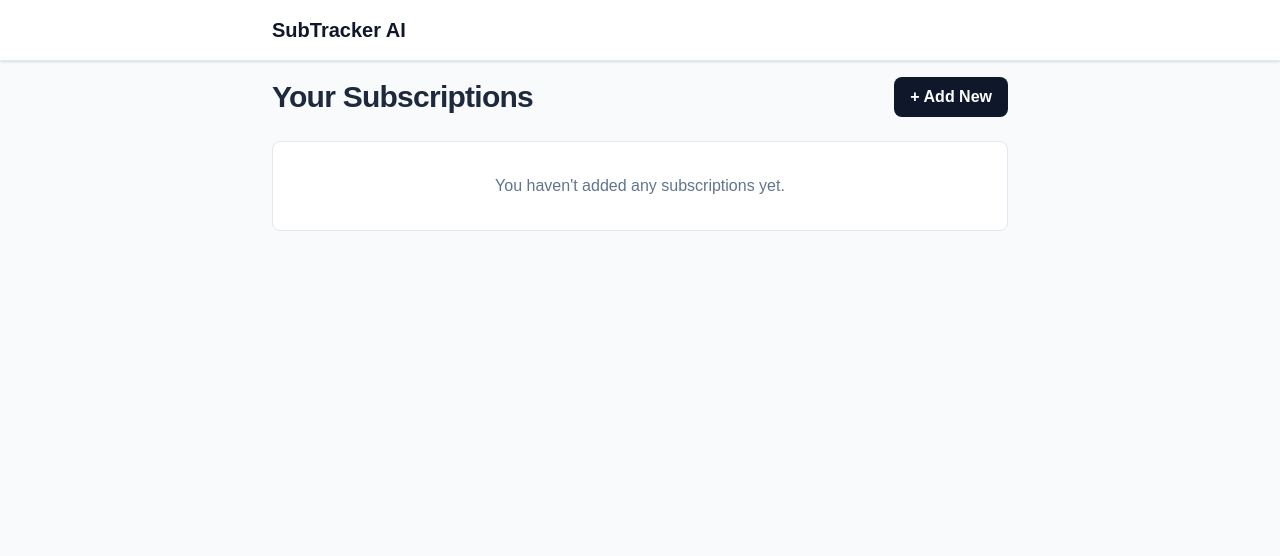
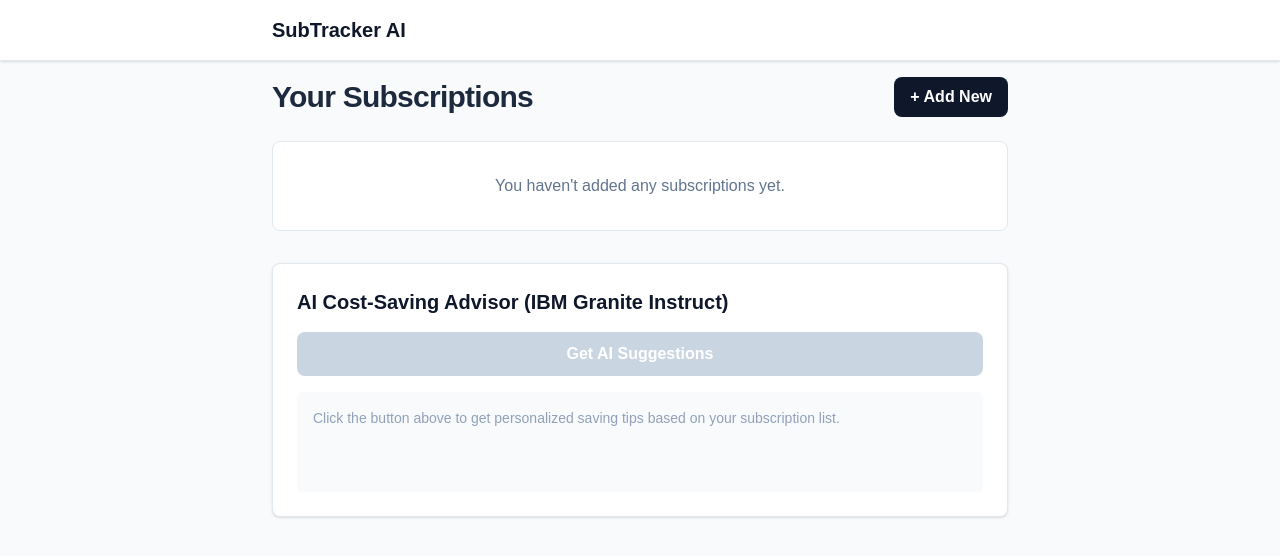
Before and after one commit to farisalfrz/subscription-tracker-capstone, a Next.js app: page / in a window 1280 px wide. Shown: the top 556 px of the page. Built offline with nearby package versions, Linux system fonts and the light colour scheme.

Commit message:
feat: integrate AI advisor component and display response using IBM Granite

```diff
--- /dev/null
+++ b/src/app/api/get-ai-suggestion/route.ts
@@ -0,0 +1,33 @@
+import { NextRequest, NextResponse } from 'next/server';
+import Replicate from 'replicate';
+
+const replicate = new Replicate({
+  auth: process.env.REPLICATE_API_TOKEN,
+});
+
+export async function POST(req: NextRequest) {
+  try {
+    const { prompt } = await req.json();
+
+    if (!prompt) {
+      return NextResponse.json({ detail: 'Prompt is required' }, { status: 400 });
+    }
+
+    const output = await replicate.run(
+      "ibm-granite/granite-3.3-8b-instruct",
+      {
+        input: {
+          prompt: prompt,
+          max_new_tokens: 300
+        }
+      }
+    );
+
+    return NextResponse.json({ output }, { status: 200 });
+
+  } catch (error) {
+    console.error(error);
+    const errorMessage = error instanceof Error ? error.message : 'An unknown error occurred';
+    return NextResponse.json({ detail: errorMessage }, { status: 500 });
+  }
+}
--- a/src/app/page.tsx
+++ b/src/app/page.tsx
@@ -3,6 +3,7 @@ import { useState, useEffect } from 'react';
 import Layout from '@/components/Layout';
 import SubscriptionCard from '@/components/SubscriptionCard';
 import SubscriptionForm from '@/components/SubscriptionForm';
+import AiAdvisor from '@/components/AiAdvisor';
 
 // Defining the data structure with English types
 export interface Subscription {
@@ -105,6 +106,7 @@ export default function HomePage() {
           </div>
         )}
       </div>
+      <AiAdvisor subscriptions={subscriptions} />
     </Layout>
   );
 }
--- a/src/components/AiAdvisor.tsx
+++ b/src/components/AiAdvisor.tsx
@@ -0,0 +1,76 @@
+"use client";
+
+import { useState } from 'react';
+import { Subscription } from '@/app/page';
+
+type AiAdvisorProps = {
+  subscriptions: Subscription[];
+};
+
+export default function AiAdvisor({ subscriptions }: AiAdvisorProps) {
+  const [isLoading, setIsLoading] = useState(false);
+  const [aiResponse, setAiResponse] = useState('');
+  const [error, setError] = useState('');
+
+  const handleGetSuggestion = async () => {
+    setIsLoading(true);
+    setAiResponse('');
+    setError('');
+
+    // 1. Format data langganan menjadi sebuah prompt yang jelas untuk AI
+    let subscriptionListText = "Here is my current list of digital subscriptions and their monthly costs:\n";
+    subscriptions.forEach(sub => {
+      const monthlyCost = sub.billingCycle === 'Yearly' ? (sub.cost / 12).toFixed(2) : sub.cost;
+      subscriptionListText += `- ${sub.name}: $${monthlyCost} per month (Currency: ${sub.currency})\n`;
+    });
+
+    const finalPrompt = `${subscriptionListText}\nBased on this list, please provide 2-3 concise, actionable suggestions on how I could save money. Respond in simple bullet points.`;
+
+    try {
+      // 2. Panggil API Route internal
+      const response = await fetch('/api/get-ai-suggestion', {
+        method: 'POST',
+        headers: { 'Content-Type': 'application/json' },
+        body: JSON.stringify({ prompt: finalPrompt }),
+      });
+
+      if (!response.ok) {
+        throw new Error(`Error: ${response.statusText}`);
+      }
+
+      const data = await response.json();
+
+      // 3. Tampilkan output dari AI
+      if (data.output && Array.isArray(data.output)) {
+        setAiResponse(data.output.join(''));
+      }
+
+    } catch (err) {
+      setError('Sorry, something went wrong while contacting the AI. Please try again.');
+      console.error(err);
+    } finally {
+      setIsLoading(false);
+    }
+  };
+
+  return (
+    <div className="mt-8 bg-white p-6 rounded-lg border border-slate-200 shadow-sm">
+      <h2 className="text-xl font-bold text-slate-900 mb-4">AI Cost-Saving Advisor (IBM Granite Instruct)</h2>
+      <button
+        onClick={handleGetSuggestion}
+        disabled={isLoading || subscriptions.length === 0}
+        className="w-full bg-blue-600 text-white font-semibold py-2.5 px-4 rounded-lg hover:bg-blue-700 transition-colors focus:outline-none focus:ring-2 focus:ring-offset-2 focus:ring-blue-500 disabled:bg-slate-300 disabled:cursor-not-allowed cursor-pointer"
+      >
+        {isLoading ? 'Analyzing...' : 'Get AI Suggestions'}
+      </button>
+
+      {/* Area untuk menampilkan hasil */}
+      <div className="mt-4 p-4 bg-slate-50 rounded-md min-h-[100px] text-sm text-slate-700">
+        {isLoading && <p>AI is thinking... please wait.</p>}
+        {error && <p className="text-red-600">{error}</p>}
+        {aiResponse && <p className="whitespace-pre-wrap">{aiResponse}</p>}
+        {!isLoading && !error && !aiResponse && <p className="text-slate-400">Click the button above to get personalized saving tips based on your subscription list.</p>}
+      </div>
+    </div>
+  );
+}
```
Also changed, not shown: package.json (+6 -5 lines), 2 other files (tests, documents, lock files or other folders).
